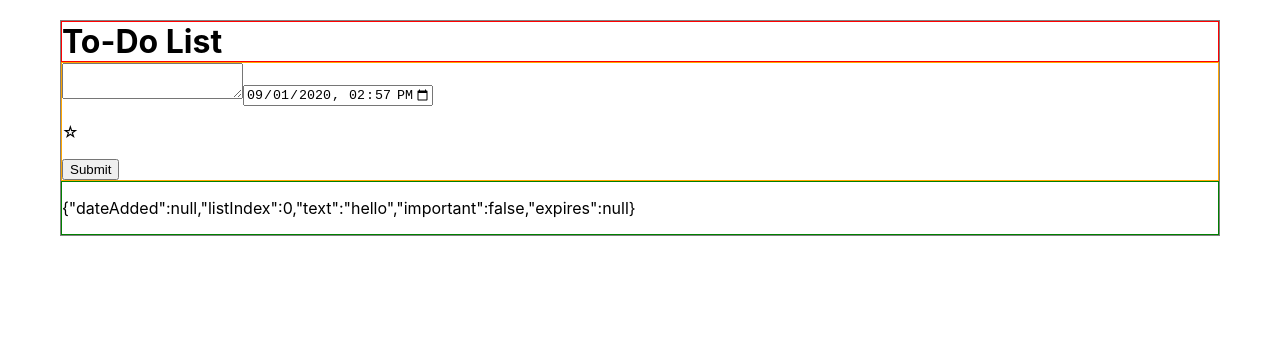
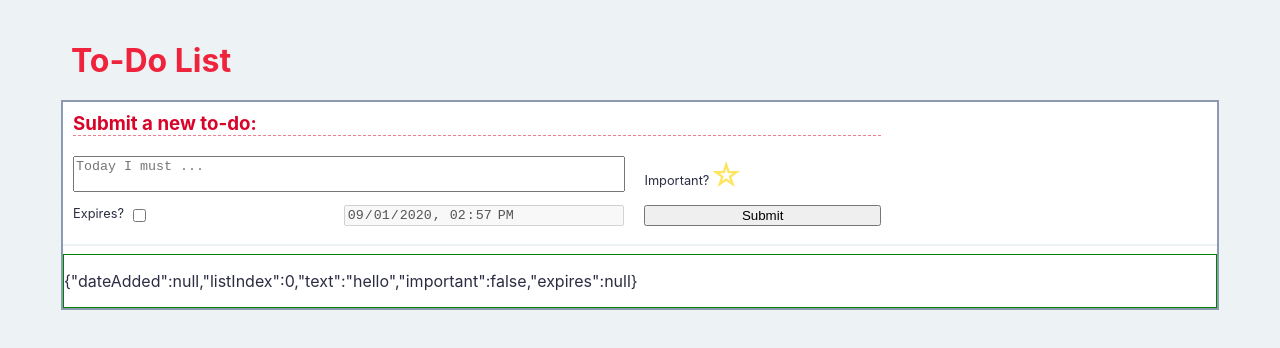
Before and after one commit to ClaireCassidy/React-Redux-To-Do, a React (Create React App) app: page / in a window 1280 px wide. Shown: the top 348 px of the page. Built offline with nearby package versions, Linux system fonts and the light colour scheme.

Commit message:
styling for ItemSubmissionForm and added expiry toggle

```diff
--- a/src/App.css
+++ b/src/App.css
@@ -1,9 +1,23 @@
 .App {
     margin: 20px 60px 20px 60px;
-    border: 1px solid grey;
+    border: 1px dashed rgb(237, 242, 244);
+    /* background-color: rgb(237, 242, 244); */
+    border-radius: 2%;
+    color: rgb(43, 45, 66);
 }
 
 .Header {
     margin: 0px;
-    border: 1px solid red;
+    /* border: 1px solid red; */
+    padding: 20px 10px;
+    color: rgb(239, 35, 60);
 }
+
+.AppBody {
+    background-color: rgb(255,255,255);
+    border: 2px double rgb(141, 153, 174);
+}
+
+.Divider {
+    border: 1px solid rgb(237, 242, 244);
+}
--- a/src/App.js
+++ b/src/App.js
@@ -1,18 +1,19 @@
-import React from 'react';
-import './App.css'
-import ItemSubmissionForm from './ItemSubmissionForm';
-import List from './List';
+import React from "react";
+import "./App.css";
+import ItemSubmissionForm from "./ItemSubmissionForm";
+import List from "./List";
 
 function App() {
-
   return (
     <div className="App">
       <h1 className="Header">To-Do List</h1>
-      <ItemSubmissionForm />
-      <List />
+      <div className="AppBody">
+        <ItemSubmissionForm />
+        <hr className="Divider"/>
+        <List />
+      </div>
     </div>
   );
-
 }
 
 export default App;
--- a/src/ItemSubmissionForm.css
+++ b/src/ItemSubmissionForm.css
@@ -1,3 +1,140 @@
 .FormContainer {
-    border: 1px solid orange;
+    /* border-bottom: 2px double rgb(141, 153, 174); */
+    padding: 10px;
+    width: 70%;
+    display: flex;
+    flex-direction: column;
 }
+
+.SubmitHeader {
+    /* padding-bottom: 5px; */
+    margin-bottom: 20px;
+    margin-top: 0px;
+    /* border: 1px solid blue; */
+    color: rgb(217, 4, 41);
+    /* text-decoration: underline rgb(217, 4, 41) dashed; */
+    border-bottom: 1px dashed rgba(217, 4, 41, 0.5)
+}
+
+.SubmissionFormContents {
+    /* border: 1px solid green; */
+    display: flex;
+    flex-direction: row;
+}
+
+.SubmissionFormGroupLeft {
+    /* border: 1px solid purple; */
+    flex-basis: 70%;
+    display: flex;
+    flex-direction: column;
+    align-items: flex-start;
+    justify-content: space-between;
+}
+
+.TodoTextEntry {
+    resize: none;
+    width: 99%;
+}
+
+.ExpiryDateContainer {
+    display: flex;
+    flex-direction: row;
+    width: 100%;
+    justify-content: space-between;
+    align-items: center;
+}
+
+.ExpiryCheckboxContainer {
+    display: flex;
+    flex-direction: row;
+    /* border: 1px solid green; */
+}
+
+.ExpiresLabel {
+    margin-right: 5px;
+    font-size: 0.8em;
+    /* border: 1px solid red; */
+
+}
+
+/* .CheckboxExpires {
+    padding-right: 50px;
+    margin-right: 50px;
+} */
+
+.ExpiryPicker {
+    width: 50%;
+}
+
+.SubmissionFormGroupRight {
+    /* border: 1px solid brown; */
+    flex-basis: 30%;
+    display: flex;
+    flex-direction: column;
+    align-items: flex-start;
+    justify-content: space-between;
+    margin-left: 20px;
+}
+
+.ImportantStarContainer {
+    /* border: 1px solid red; */
+
+    display: flex;
+    flex-direction: row;
+    justify-content: center;
+    align-items: center;
+}
+
+.ImportantToggle {
+    /* margin: 0px auto 10px auto; */
+    margin: 0px;
+    font-size: 0.8em;
+    margin-top: 10px;
+    /* border: 1px solid red; */
+    /* justify-self: start; */
+}
+
+.ImportantStar {
+    /* border: 1px solid red; */
+    margin: 0px;
+    color: rgb(255, 228, 94);
+    font-size: 2em;
+}
+
+.FormSubmit{
+    margin: 0px;
+    /* border: 1px solid cyan; */
+    /* height: 50%; */
+    width: 100%;
+    margin-top: 10px;
+}
+
+@media only screen and (max-width: 900px) {
+
+    .ExpiryDateContainer {
+        margin-top: 5px;
+        justify-content: start;
+        align-items: center;
+    }
+
+    .ExpiryPicker {
+        width: 100%;
+        margin-left: 10px;
+    }
+
+    .ExpiresLabel {
+        margin-right: 0px;
+    }
+
+    .ExpiryCheckboxContainer {
+        flex-direction: column;
+        align-items: center;
+    }
+}
+
+/* @media only screen and (max-width: 610px) {
+    body {
+        font-weight: 600;
+    }
+
+} */
--- a/src/ItemSubmissionForm.js
+++ b/src/ItemSubmissionForm.js
@@ -1,17 +1,17 @@
 import React, { useState } from "react";
 import "./ItemSubmissionForm.css";
-import { useDispatch, useSelector } from 'react-redux';
-import { submitNewTodo } from './Actions'
-
+import { useDispatch, useSelector } from "react-redux";
+import { submitNewTodo } from "./Actions";
 
 export default function ItemSubmissionForm() {
   const [todoText, setTodoText] = useState("");
+  const [expires, setExpires] = useState(false);
   const [expiryDate, setExpiryDate] = useState(getCurDate());
   const [important, setImportant] = useState(false);
 
   let todosList = useSelector((state) => {
     return state.todos;
-  })
+  });
 
   const handleTextAreaChange = (event) => {
     setTodoText(event.target.value);
@@ -22,11 +22,36 @@ export default function ItemSubmissionForm() {
   const handleDatePickerChange = (event) => {
     console.log(event.target.value);
     setExpiryDate(event.target.value);
-  }
+  };
 
-  const handleImportantToggle = () => {
-    setImportant(important => !important);
-  }
+  const handleSubmission = (e) => {
+    let now = new Date();
+    now.setTime(now.getTime() - new Date().getTimezoneOffset() * 60 * 1000);
+    now = now.toISOString();
+
+    const newTodo = {
+      dateAdded: truncateISO(now),
+      listIndex: todosList.length,
+      text: todoText,
+      important: important,
+      expires: expires ? expiryDate : null,
+    };
+
+    setImportant(false);
+    setTodoText("");
+    setExpiryDate(getCurDate());
+    setExpires(false);
+
+    dispatch(submitNewTodo(newTodo));
+  };
+
+  const handleImportantToggle = (e) => {
+    setImportant((important) => !important);
+  };
+
+  const handleExpiresToggle = (e) => {
+    setExpires((expires) => !expires);
+  };
 
   const dispatch = useDispatch();
 
@@ -36,35 +61,36 @@ export default function ItemSubmissionForm() {
         onSubmit={(e) => {
           e.preventDefault();
           console.log("Submitted");
-
-        //   {
-        //     dateAdded: Date.now(),
-        //     listIndex: state.list.length,
-        //     text: "get milk",
-        //     important: true/false,
-        //     expires: [Date & time]
-        // }
-
-          //let now = new Date()
-          const newTodo = {
-            dateAdded: truncateISO((new Date()).toISOString()),
-            listIndex: todosList.length,
-            text: todoText,
-            important: important,
-            expires: expiryDate
-          }
-
-          setImportant(false);
-          setTodoText("");
-          setExpiryDate(getCurDate());
-
-          dispatch(submitNewTodo(newTodo));
-
-
+          handleSubmission(e);
         }}
       >
-        <textarea value={todoText} onChange={handleTextAreaChange}></textarea>
+        <h3 className="SubmitHeader">Submit a new to-do:</h3>
+        <div className="SubmissionFormContents">
+          <div className="SubmissionFormGroupLeft">
+            <textarea
+              className="TodoTextEntry"
+              value={todoText}
+              onChange={handleTextAreaChange}
+              placeholder="Today I must ..."
+            ></textarea>
+
+            <div className="ExpiryDateContainer">
+              <div className="ExpiryCheckboxContainer">
+                <label className="ExpiresLabel" for="checkboxExpires">
+                  Expires?
+                </label>
                 <input
+                  className="CheckboxExpires"
+                  type="checkbox"
+                  id="checkboxExpires"
+                  name="checkboxExpires"
+                  checked={expires}
+                  onClick={handleExpiresToggle}
+                />
+              </div>
+
+              <input
+                className="ExpiryPicker"
                 type="datetime-local"
                 id="expiry-date"
                 name="expiry-date"
@@ -72,25 +98,45 @@ export default function ItemSubmissionForm() {
                 min={getCurDate()}
                 max={getMaxDate()}
                 onChange={handleDatePickerChange}
-          required
+                disabled={!expires}
               />
+            </div>
+          </div>
+
+          <div className="SubmissionFormGroupRight">
+            {/* <p className="ImportantToggle" onClick={handleImportantToggle}>
+              Important?{" "}
+              <span className="ImportantStar">
+                {important && "★"}
+                {!important && "☆"}
+              </span>
+            </p> */}
+
+            <div className="ImportantStarContainer">
               <p className="ImportantToggle" onClick={handleImportantToggle}>
+                Important?
+              </p>
+              <p className="ImportantStar" onClick={handleImportantToggle}>
                 {important && "★"}
                 {!important && "☆"}
               </p>
-        {/* <button className="FormSubmit" type="submit" value="submit"></button> */}
-        <input type="submit" value="Submit" />
+            </div>
+
+            <input className="FormSubmit" type="submit" value="Submit" />
+          </div>
+        </div>
       </form>
     </div>
   );
 }
 
 const getCurDate = () => {
-
   let fullDate = new Date();
 
   // adjust for daylight savings time
-  fullDate.setTime( fullDate.getTime() - new Date().getTimezoneOffset()*60*1000 );
+  fullDate.setTime(
+    fullDate.getTime() - new Date().getTimezoneOffset() * 60 * 1000
+  );
   fullDate = fullDate.toISOString();
 
   const formattedDate = truncateISO(fullDate);
@@ -107,13 +153,14 @@ const getMaxDate = () => {
   let fullDate = new Date();
 
   // adjust for daylight savings time
-  fullDate.setTime( fullDate.getTime() - new Date().getTimezoneOffset()*60*1000 );
+  fullDate.setTime(
+    fullDate.getTime() - new Date().getTimezoneOffset() * 60 * 1000
+  );
   fullDate = fullDate.toISOString();
 
-
   // max date one year ahead
-  const yearFromNow = parseInt(fullDate.substring(0,4))+1;
-  fullDate = (`${yearFromNow}${fullDate.substring(4)}`);
+  const yearFromNow = parseInt(fullDate.substring(0, 4)) + 1;
+  fullDate = `${yearFromNow}${fullDate.substring(4)}`;
 
   const formattedDate = truncateISO(fullDate);
 
--- a/src/index.css
+++ b/src/index.css
@@ -5,6 +5,7 @@ body {
     sans-serif;
   -webkit-font-smoothing: antialiased;
   -moz-osx-font-smoothing: grayscale;
+  background-color: rgb(237, 242, 244);
 }
 
 code {
```
Lines whose indentation alone changed are shown as unchanged.
